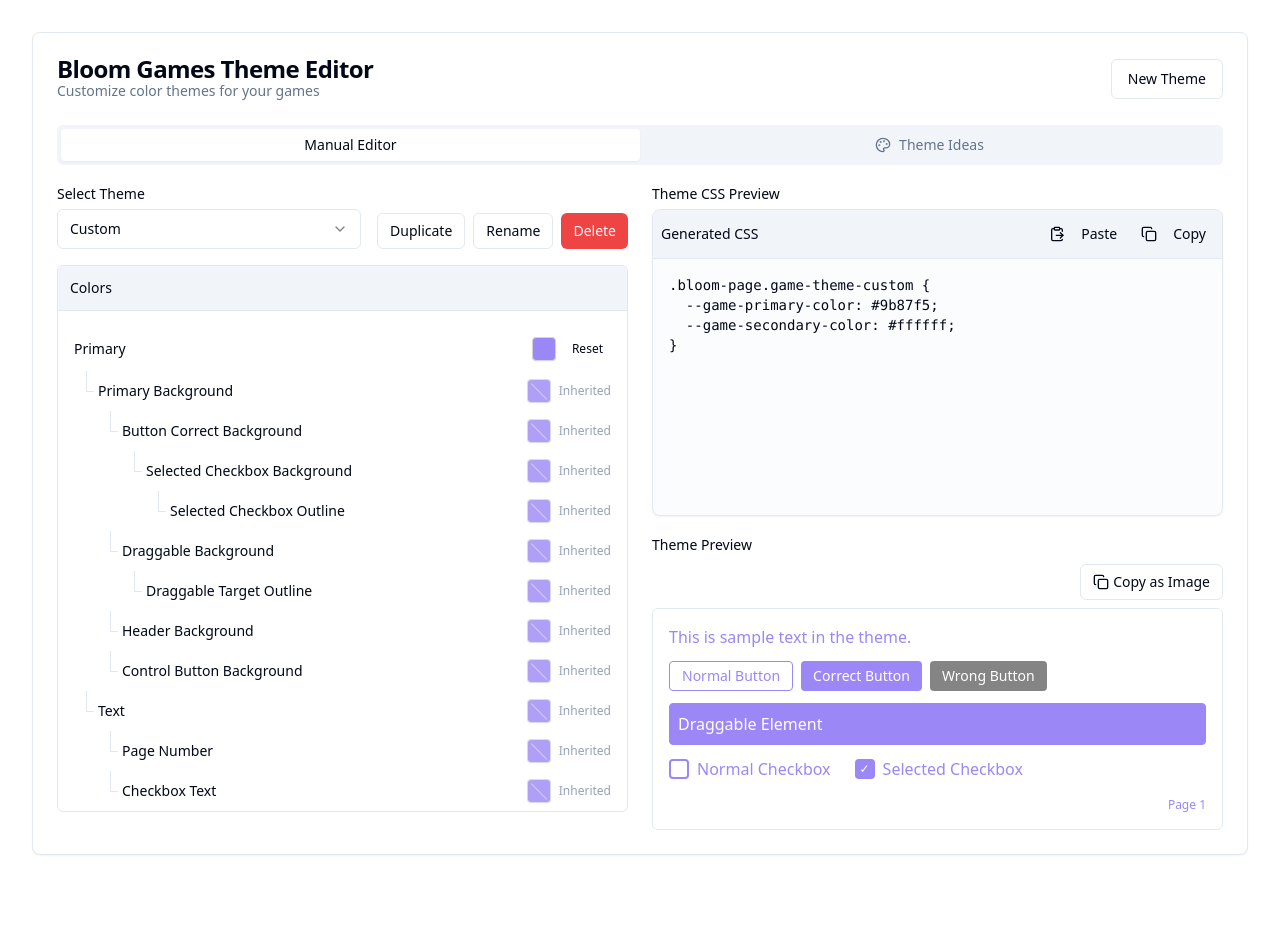
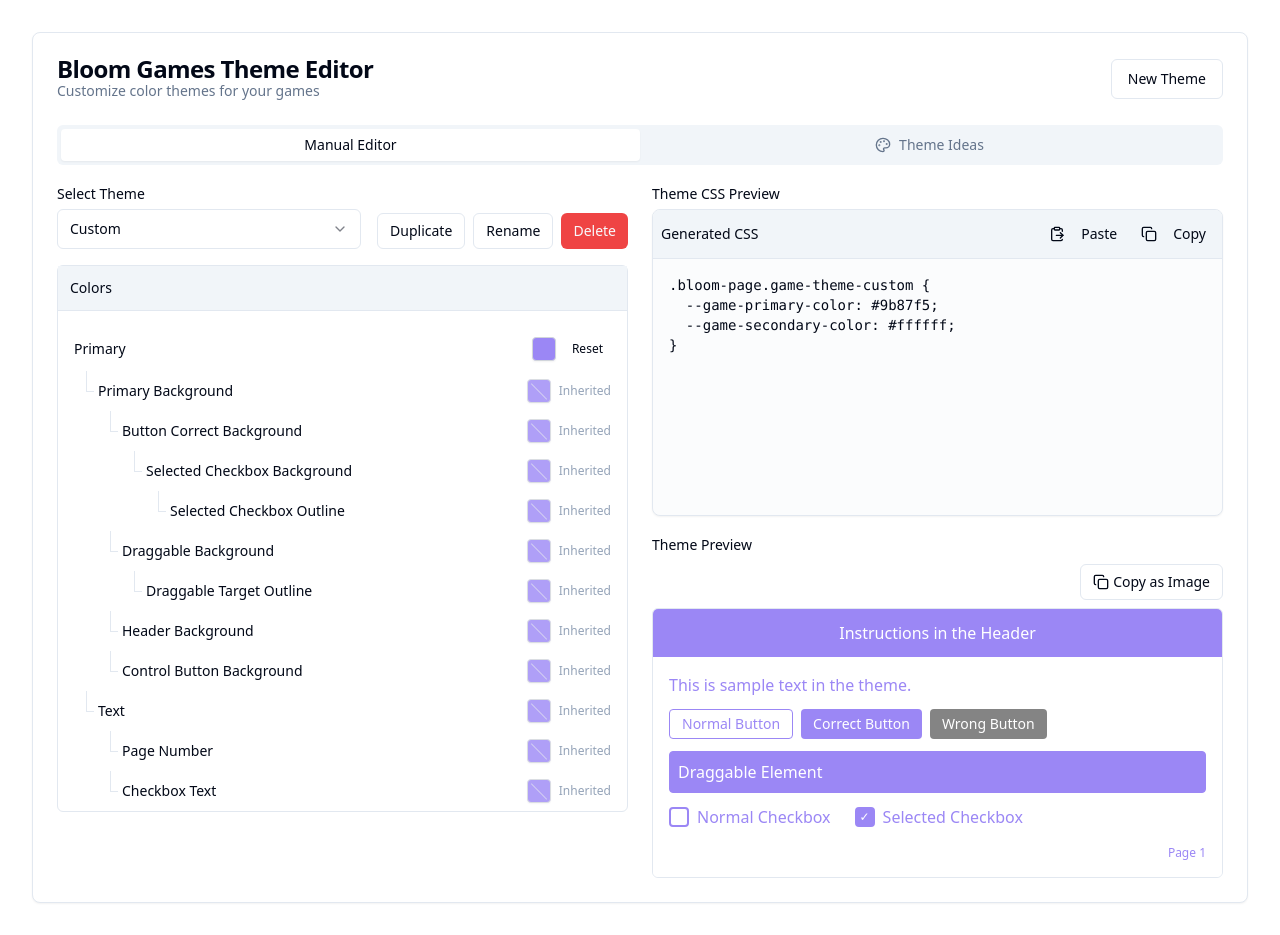
Before and after one commit to hatton/bloom-game-theme-editor, a React (Vite) app: page / in a window 1280 px wide. Before the commit the page ends 887 px from the top, so only its background shows below. Built offline with nearby package versions, Linux system fonts and the light colour scheme.

Commit message:
Add header to theme preview
Adds a header element to the theme preview with specified background and text colors.

```diff
--- a/src/components/ThemeEditor/ThemePreview.tsx
+++ b/src/components/ThemeEditor/ThemePreview.tsx
@@ -97,6 +97,16 @@ const ThemePreview = ({ resolvedValues, themeTitle }: ThemePreviewProps) => {
       </div>
 
       <div ref={previewRef} className="border rounded-md overflow-hidden">
+        <div
+          className="p-3 text-center font-medium"
+          style={{
+            backgroundColor: resolvedValues["--game-header-bg-color"] || "#000000",
+            color: resolvedValues["--game-header-color"] || "#ffffff"
+          }}
+        >
+          Instructions in the Header
+        </div>
+
         {themeTitle && (
           <div
             className="p-3 text-center font-medium"
```
